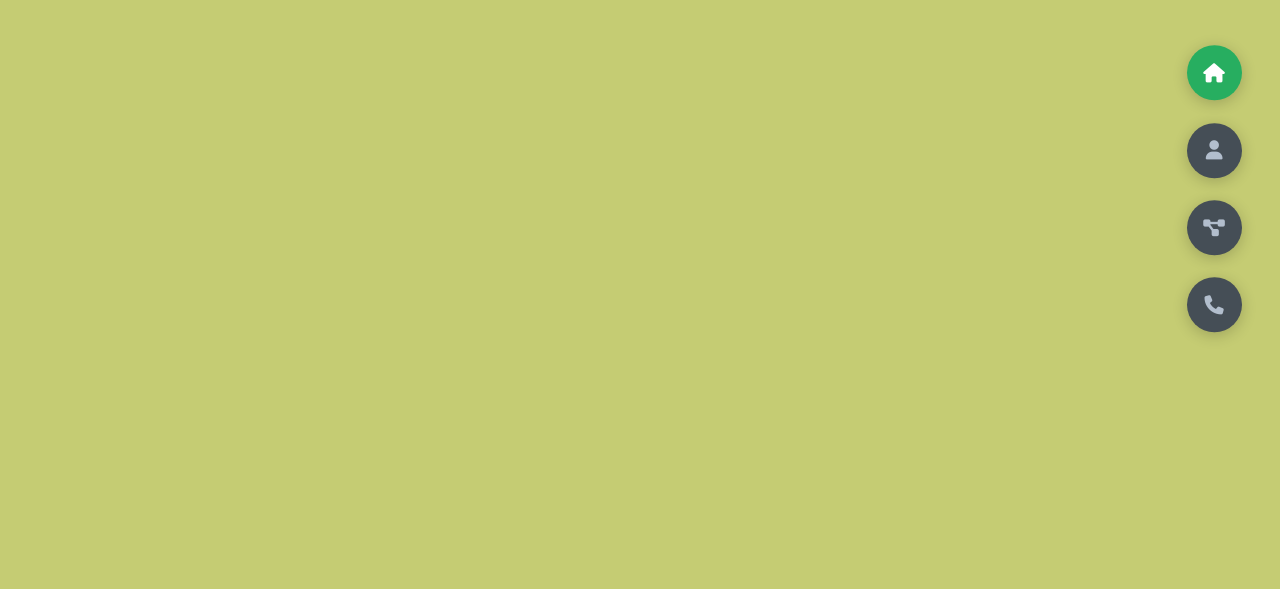
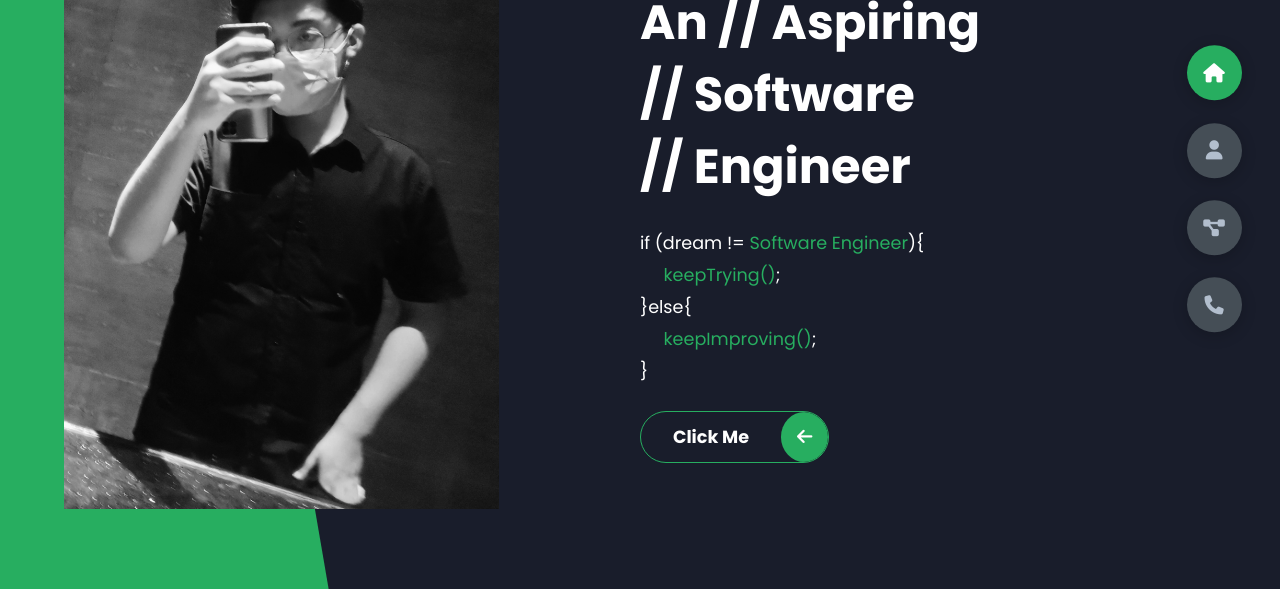
Before and after one commit to natsocool/firstPortfolio, a plain HTML site: page index.html in a window 1280 px wide. Shown: the part 211-800 px from the top of the page. Drawn offline with Linux system fonts and the light colour scheme.

Commit message:
headerContent
Coded the Header Content

```diff
--- a/index.html
+++ b/index.html
@@ -13,7 +13,33 @@
 </head>
 <body class="main-content">
     <header class="section sec1 header active" id="home">
-
+       <div class="header-content">
+            <div class="left-header">
+                <div class="h-shape"></div>
+                <div class="image">
+                    <img src="img/meSelfie1.jpg" alt="">
+                </div>
+            </div>
+            <div class="right-header">
+                <h1 class="name">
+                    Hi, I'm <span>Cana</span>
+                    An //&nbspAspiring //&nbspSoftware //&nbspEngineer
+                </h1>
+                <p>
+                    if (dream != <span>Software Engineer</span>){<br>
+                        &nbsp&nbsp&nbsp&nbsp <span>keepTrying()</span>;<br>
+                    }else{<br>
+                        &nbsp&nbsp&nbsp&nbsp <span>keepImproving()</span>;<br>
+                    }<br>
+                </p>
+                <div class="btn-con">
+                    <a href="" class="main-btn">
+                        <span class="btn-text">Click Me</span>
+                        <span class="btn-icon"><i class="fa-solid fa-arrow-left"></i></span>
+                    </a>
+                </div>
+            </div>
+       </div>
     </header>
     <main>
         <section class="section sec2 about" id="about"></section>
--- a/styles/styles.scss
+++ b/styles/styles.scss
@@ -60,19 +60,16 @@ section{
 .sec1{
     display: none;
     transform: translateY(0) scale(1);
-    background-color: rgb(197, 204, 115);
 }
 
 .sec2{
     display: none;
     transform: translateY(0) scale(1);
-    background-color: rgb(146, 205, 90);
 }
 
 .sec3{
     display: none;
     transform: translateY(0) scale(1);
-    background-color: rgb(140, 159, 168);
 }
 
 .active{
@@ -126,3 +123,111 @@ section{
         }
     }
 }
+
+
+//Header-content
+.header-content{
+    display: grid;
+    grid-template-columns: repeat(2, 1fr);
+    height: 100%;
+    .left-header{
+        display: flex;
+        align-items: center;
+        position: relative;
+        .h-shape{
+            transition: all .4s ease-in-out;
+            width: 65%;
+            height: 100%;
+            background-color: var(--color-secondary);
+            position: absolute;
+            left: 0;
+            top: 0;
+            z-index: -1;
+            clip-path: polygon(0 0,46% 0,79% 100%,0% 100%);
+        }
+        .image{
+            border-radius: var(--br-sm-2);
+            height: 80%;
+            width: 68%;
+            margin-left: 4rem;
+            background-color: var(--color-black);
+            transition: all .4s ease-in-out;
+            img{
+                width: 100%;
+                height: 100%;
+                object-fit: cover;
+                transition: all .4s ease-in-out;
+                filter: grayscale(100%);
+                &:hover{
+                    filter: grayscale(0);
+                }
+            }
+        }
+    }
+
+    .right-header{
+        display: flex;
+        flex-direction: column;
+        justify-content: center;
+        padding-right: 18rem;
+        .name{
+            font-size: 3rem;
+            span{
+                color: var(--color-secondary);
+            }
+        }
+    p{
+        margin: 1.5rem 0;
+        line-height: 2rem;
+        span{
+            color: var(--color-secondary);
+        }
+    }
+    }
+}
+
+//Independent component clickMe Button
+.btn-con{
+    display: flex;
+    align-self: flex-start;
+}
+.main-btn{
+    border-radius: 30px;
+    font-size: inherit;
+    font-weight: 600;
+    position: relative;
+    border: 1px solid var(--color-secondary);
+    display: flex;
+    align-self: flex-start;
+    display: flex;
+    align-items: center;
+    overflow: hidden;
+    .btn-text{
+        padding: 0 2rem;
+    }
+    .btn-icon{
+        background-color: var(--color-secondary);
+        display: flex;
+        align-items: center;
+        justify-content: center;
+        border-radius: 50%;
+        padding: 1rem;
+    }
+    &::before{
+        content: '';
+        position: absolute;
+        top: 0;
+        right: 0;
+        transform: translateX(100%);
+        transition: all .4s ease-out;
+        z-index: -1;
+    }
+    &:hover{
+        &::before{
+            width: 100%;
+            height: 100%;
+            background-color: var(--color-secondary);
+            transform: translateX(0);
+        }
+    }
+}
```
Also changed, not shown: img/meSelfie1.jpg (added), styles/styles.css, 1 other file.
